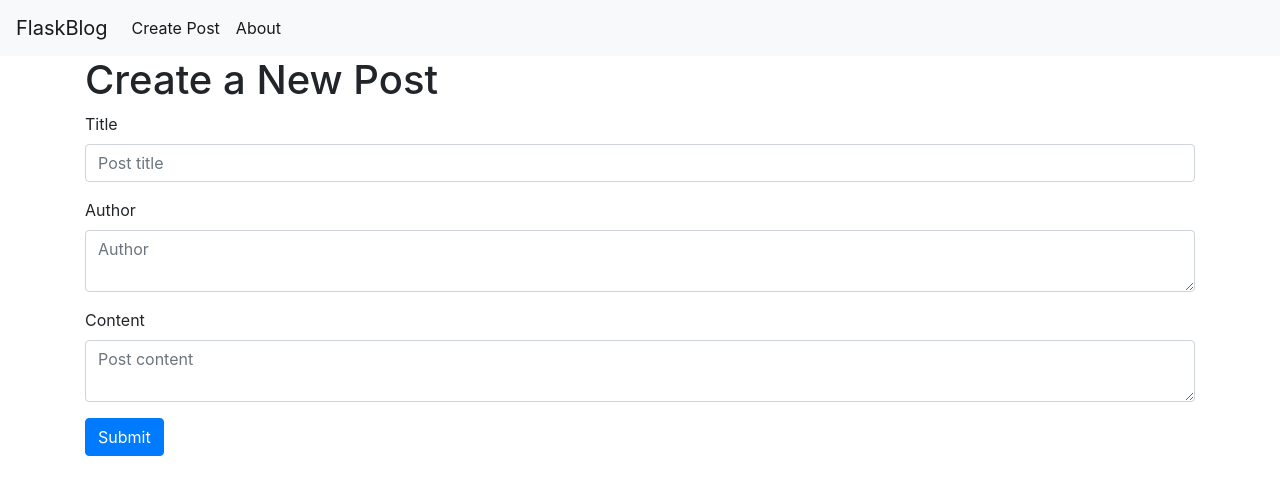
After one commit to harishtpj/Flask-Blog, a Flask app: page /create in a window 1280 px wide. The commit adds this page. Shown: the top 495 px of the page. Run offline with Flask 2, Linux system fonts and the light colour scheme; some libraries are stand-ins or nearby versions.

Commit message:
Created Features to Create Posts

```diff
--- a/app.py
+++ b/app.py
@@ -1,5 +1,5 @@
 import sqlite3
-from flask import Flask, render_template
+from flask import Flask, render_template, request, url_for, flash, redirect
 from werkzeug.exceptions import abort
 
 def connectdb():
@@ -16,6 +16,7 @@ def getpost(id):
     return post
 
 app = Flask(__name__)
+app.config['SECRET_KEY'] = 'ECxWuUDiuBdGPWFHAOByUg'
 
 @app.route("/")
 def index():
@@ -29,5 +30,25 @@ def post(id):
     data = getpost(id)
     return render_template("post.html", post = data)
 
+@app.route("/create", methods = ('GET','POST'))
+def create():
+    if request.method == "POST":
+        title = request.form['title']
+        author = request.form['author']
+        content = request.form['content']
+
+        if not title:
+            flash("Title is Required")
+        elif not author:
+            flash("Author name is Required")
+        else:
+            conn = connectdb()
+            conn.execute(f"insert into posts (title,author,content) values ('{title}','{author}','{content}')")
+            conn.commit()
+            conn.close()
+            return redirect(url_for('index'))
+
+    return render_template("create.html")
+
 if __name__ == "__main__":
     app.run(host = "0.0.0.0", port = 8080, debug = True)
--- a/templates/base.html
+++ b/templates/base.html
@@ -19,6 +19,9 @@
         <div class="collapse navbar-collapse" id="navbarNav">
             <ul class="navbar-nav">
             <li class="nav-item active">
+                <a class="nav-link" href="{{ url_for('create') }}">Create Post</a>
+            </li>
+            <li class="nav-item active">
                 <a class="nav-link" href="#">About</a>
             </li>
             </ul>
--- /dev/null
+++ b/templates/create.html
@@ -0,0 +1,29 @@
+{% extends 'base.html' %}
+
+{% block content %}
+    <h1>{% block title %} Create a New Post {% endblock %}</h1>
+    <form method="POST">
+        <div class="form-group">
+            <label for="title">Title</label>
+            <input type="text" name="title"
+               placeholder="Post title" class="form-control"
+               value="{{ request.form['title'] }}"></input>
+        </div>
+
+        <div class="form-group">
+            <label for="content">Author</label>
+            <textarea name="author" placeholder="Author"
+                  class="form-control">{{ request.form['author'] }}</textarea>
+        </div>
+
+        <div class="form-group">
+            <label for="content">Content</label>
+            <textarea name="content" placeholder="Post content"
+                  class="form-control">{{ request.form['content'] }}</textarea>
+        </div>
+
+        <div class="form-group">
+            <button type="submit" class="btn btn-primary">Submit</button>
+        </div>
+    </form>
+{% endblock %}
```
Also changed, not shown: blog.db.
